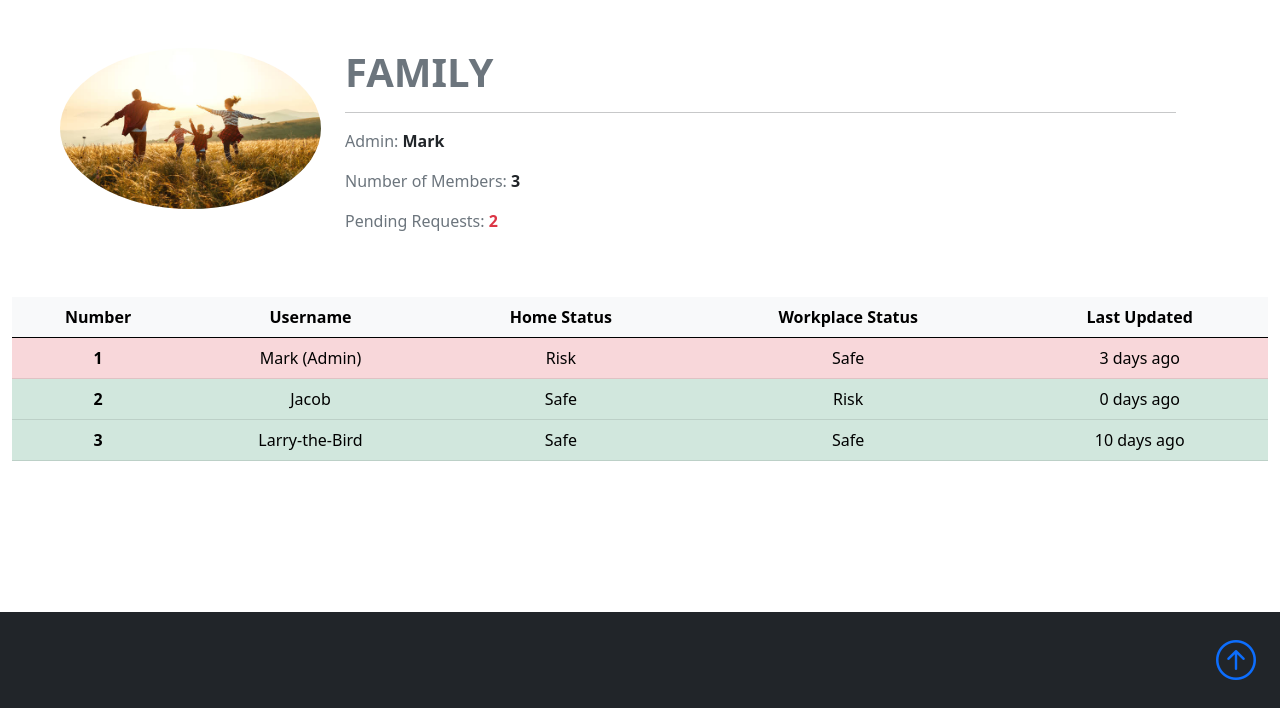
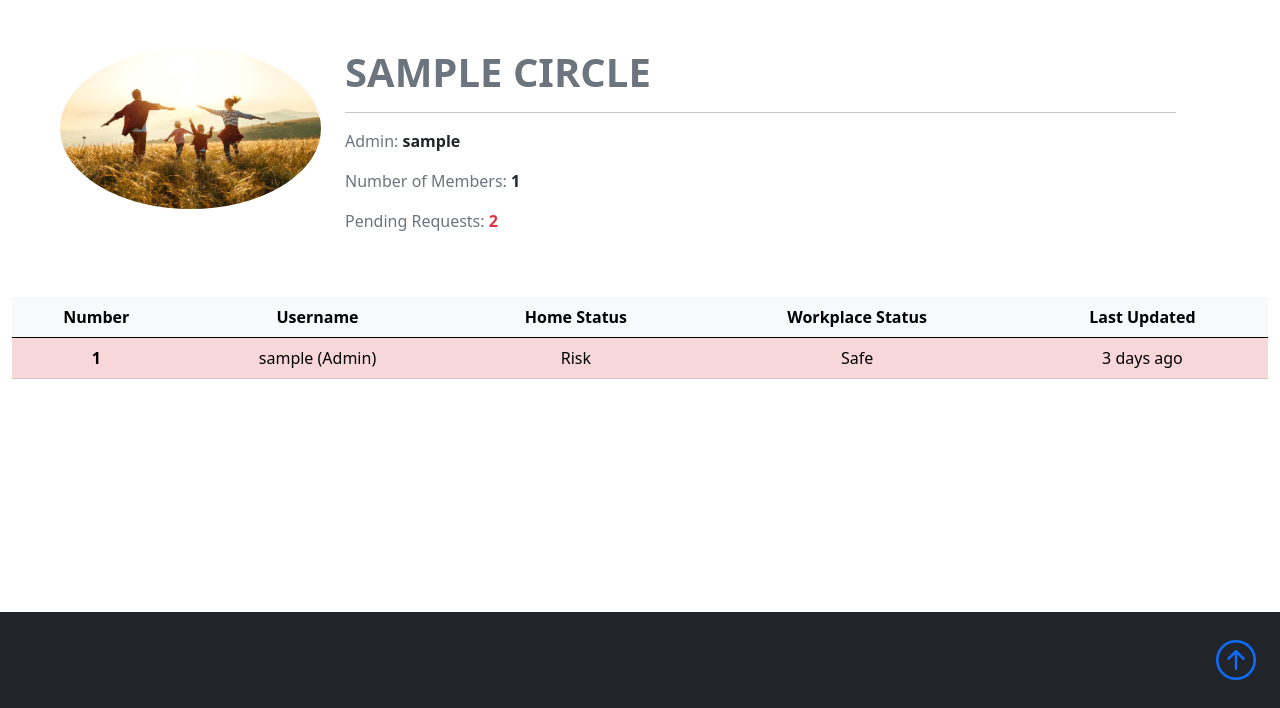
Before and after one commit to gcivil-nyu-org/S2022-Team-6-repo, a Django app: template circle/templates/circle/current-circle.html in a window 1280 px wide. Shown: the part 92-800 px from the top of the page. Run offline with Django 4.2, Linux system fonts and the light colour scheme; tables that the repository leaves empty hold one stand-in row (values such as "Sample post"); the template is opened without the code that fills it: values that come from a table or form of the project are taken from there, most other values are stand-ins (such as "Sample title", 1, 10 or a date in 2020); some libraries are stand-ins or nearby versions.

Commit message:
circle app

```diff
--- a/circle/templates/circle/circle.html
+++ b/circle/templates/circle/circle.html
@@ -20,15 +20,17 @@
         <h2 class="text-left text-primary">Your Circles</h2>
         <div class="container my-5 mx-5">
             <div class="row">
+                {% for data in circle_user_data %}
                     <div class="card col-lg-4 col-md-6 my-3">
                         <img class="rounded mx-auto d-block card-img-top my-3" src="{%static 'img/famliy.jpg'%}" alt="Card image cap">
                         <div class="card-body">
-                        <h5 class="card-title text-center">Family</h5>
+                            <h5 class="card-title text-center">{{data.circle_id.circle_name}}</h5>
                         </div>
-                    <a href="{% url 'current' '3' %}">
+                        <a href="{% url 'current' data.username.username data.circle_id.circle_id %}">
                             <button type="button" class="btn btn-outline-primary btn-lg col-12 my-3">Enter Circle</button>
                         </a>
                     </div>
+                {% endfor %}
             </div>
         </div>
     </section>
--- a/circle/templates/circle/current-circle.html
+++ b/circle/templates/circle/current-circle.html
@@ -10,14 +10,14 @@
                 </div>
                 <div class="col-sm-9">
                     <h1 class="fw-bold text-uppercase text-secondary align-self-start">
-                        Family
+                        {{circle_data.circle_id.circle_name}}
                     </h1>
                     <hr>
                     <p class="text-muted d-block">Admin:
-                        <spam class="text-dark fw-bold">Mark</spam>
+                        <spam class="text-dark fw-bold">{{circle_data.circle_id.admin_username.username}}</spam>
                     </p>
                     <p class="text-muted d-block">Number of Members:
-                        <span class="text-dark fw-bold">3</span>
+                        <span class="text-dark fw-bold">{{circle_data.circle_id.no_of_users}}</span>
                     </p>
                     <p class="text-muted d-block">Pending Requests:
                         <spam class="text-danger fw-bold">2</spam>
@@ -41,27 +41,15 @@
                     </tr>
                 </thead>
                 <tbody>
+                    {% for data in circle_user_data %}
                     <tr>
-                        <th class="table-danger text-center" scope="row">1</th>
-                        <td class="table-danger text-center">Mark (Admin)</td>
+                        <th class="table-danger text-center" scope="row">{{forloop.counter}}</th>
+                        <td class="table-danger text-center">{{data.username.username}} {% if data.is_admin %} (Admin) {% endif %}</td>
                         <td class="table-danger text-center">Risk</td>
                         <td class="table-danger text-center">Safe</td>
                         <td class="table-danger text-center">3 days ago</td>
                     </tr>
-                    <tr>
-                        <th class="text-center" scope="row">2</th>
-                        <td class="text-center">Jacob</td>
-                        <td class="text-center">Safe</td>
-                        <td class="text-center">Risk</td>
-                        <td class="text-center">0 days ago</td>
-                    </tr>
-                    <tr>
-                        <th class="text-center" scope="row">3</th>
-                        <td class="text-center">Larry-the-Bird</td>
-                        <td class="text-center">Safe</td>
-                        <td class="text-center">Safe</td>
-                        <td class="text-center">10 days ago</td>
-                    </tr>
+                    {% endfor %}
                 </tbody>
             </table>
         </div>
--- a/circle/urls.py
+++ b/circle/urls.py
@@ -2,7 +2,8 @@ from django.urls import path
 from . import views
 
 urlpatterns = [
-    path('', views.circle, name='circle'),
-    path('current/<str:pk>/', views.current_circle, name='current'),
-    path('create/', views.create, name='create')
+    path('<str:username>/', views.circle, name='circle'),
+    path('current/<str:username>/<str:circleid>/',
+         views.current_circle, name='current'),
+    path('create/<str:username>', views.create, name='create')
 ]
```
Also changed, not shown: circle/views.py (+20 -8 lines). Lines whose indentation alone changed are shown as unchanged.
